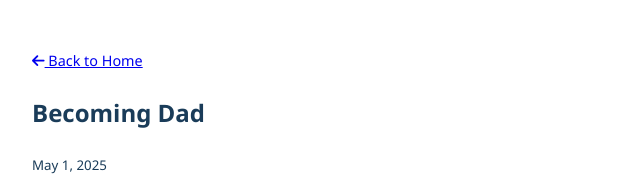
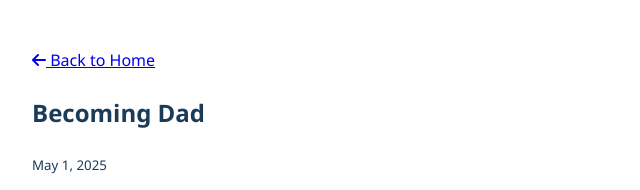
Before and after one commit to joaquinfox/joaquinfox.com, an Eleventy site: page src/blog/becoming-dad.md in a window 1280 px wide. Shown: the top 190 px of the page, 208-848 px from the left. Built offline with nearby package versions, Linux system fonts and the light colour scheme; Eleventy itself is replaced by a stand-in of ours; files that its build step writes are made by us from their sources.

Commit message:
link fixes

```diff
--- a/_includes/post.njk
+++ b/_includes/post.njk
@@ -17,7 +17,7 @@
 <body>
   <main style="max-width: 800px; margin: 0 auto; padding: 2rem;">
     <p>
-    <a href="/" style="font-size: 0.9rem;"><i class="fa-solid fa-arrow-left"></i>
+    <a href="/"><i class="fa-solid fa-arrow-left"></i>
  Back to Home</a>
 
     <article>
```
